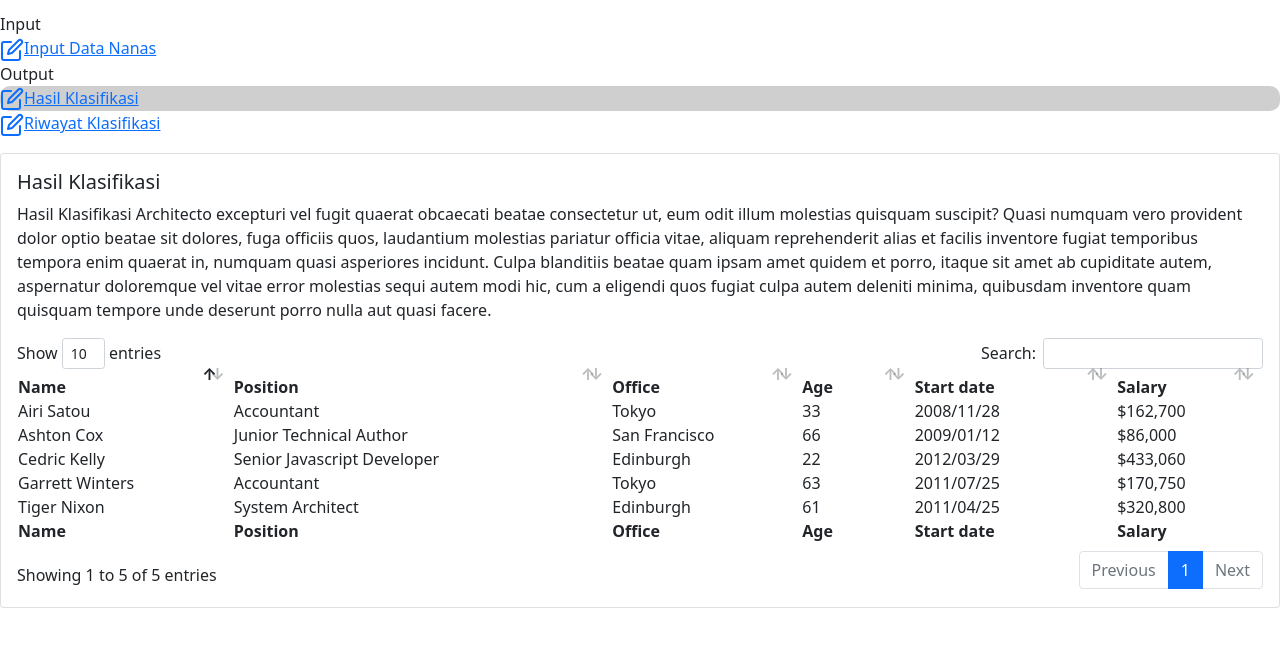
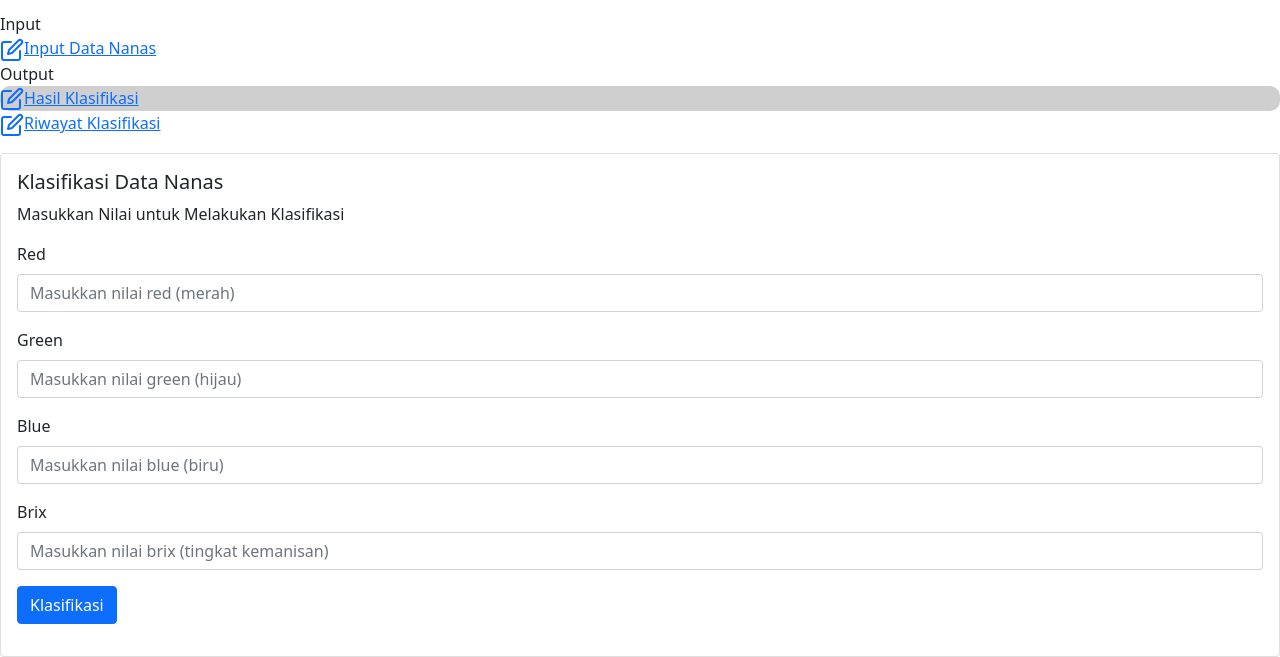
Before and after one commit to nuryamancode/klasifikasibuahnanas, a Django app: page /hasil-klasifikasi in a window 1280 px wide. Shown: the part 564-1221 px from the top of the page. Before the commit the page ends 1172 px from the top, so only its background shows below. Run offline with Django 5.2, Linux system fonts and the light colour scheme; a user stored in the database is signed in; data comes from the database, SQL or seed files in the repository; some libraries are stand-ins or nearby versions.

Commit message:
update klasifikasi

```diff
--- a/klasifikasi/administrator/templates/page/hasil-klasifikasi.html
+++ b/klasifikasi/administrator/templates/page/hasil-klasifikasi.html
@@ -11,78 +11,32 @@ Hasil Klasifikasi
       <div class="col">
         <div class="card">
           <div class="card-body">
-            <h5 class="card-title">Hasil Klasifikasi</h5>
-            <p>
-             Hasil Klasifikasi {% lorem 1 b random %}
-            </p>
-            <table id="zero-conf" class="display" style="width: 100%">
-              <thead>
-                <tr>
-                  <th>Name</th>
-                  <th>Position</th>
-                  <th>Office</th>
-                  <th>Age</th>
-                  <th>Start date</th>
-                  <th>Salary</th>
-                </tr>
-              </thead>
-              <tbody>
-                <tr>
-                  <td>Tiger Nixon</td>
-                  <td>System Architect</td>
-                  <td>Edinburgh</td>
-                  <td>61</td>
-                  <td>2011/04/25</td>
-                  <td>$320,800</td>
-                </tr>
-                <tr>
-                  <td>Garrett Winters</td>
-                  <td>Accountant</td>
-                  <td>Tokyo</td>
-                  <td>63</td>
-                  <td>2011/07/25</td>
-                  <td>$170,750</td>
-                </tr>
-                <tr>
-                  <td>Ashton Cox</td>
-                  <td>Junior Technical Author</td>
-                  <td>San Francisco</td>
-                  <td>66</td>
-                  <td>2009/01/12</td>
-                  <td>$86,000</td>
-                </tr>
-                <tr>
-                  <td>Cedric Kelly</td>
-                  <td>Senior Javascript Developer</td>
-                  <td>Edinburgh</td>
-                  <td>22</td>
-                  <td>2012/03/29</td>
-                  <td>$433,060</td>
-                </tr>
-                <tr>
-                  <td>Airi Satou</td>
-                  <td>Accountant</td>
-                  <td>Tokyo</td>
-                  <td>33</td>
-                  <td>2008/11/28</td>
-                  <td>$162,700</td>
-                </tr>
-              </tbody>
-              <tfoot>
-                <tr>
-                  <th>Name</th>
-                  <th>Position</th>
-                  <th>Office</th>
-                  <th>Age</th>
-                  <th>Start date</th>
-                  <th>Salary</th>
-                </tr>
-              </tfoot>
-            </table>
+            <h5 class="card-title">Klasifikasi Data Nanas</h5>
+            <p>Masukkan Nilai untuk Melakukan Klasifikasi</p>
+             <form id="nanasForm">
+              <div class="mb-3">
+                <label for="red" class="form-label">Red</label>
+                <input type="number" class="form-control" id="red" name="red" placeholder="Masukkan nilai red (merah)" required>
+              </div>
+              <div class="mb-3">
+                <label for="green" class="form-label">Green</label>
+                <input type="number" class="form-control" id="green" name="green" placeholder="Masukkan nilai green (hijau)" required>
+              </div>
+              <div class="mb-3">
+                <label for="blue" class="form-label">Blue</label>
+                <input type="number" class="form-control" id="blue" name="blue" placeholder="Masukkan nilai blue (biru)" required>
+              </div>
+              <div class="mb-3">
+                <label for="brix" class="form-label">Brix</label>
+                <input type="number" step="0.1" class="form-control" id="brix" name="brix" placeholder="Masukkan nilai brix (tingkat kemanisan)" required>
+              </div>
+              <button type="submit" class="btn btn-primary">Klasifikasi</button>
+            </form>
           </div>
         </div>
       </div>
     </div>
   </div>
 </div>
+
 {% endblock contentchild %}
--- a/klasifikasi/administrator/views.py
+++ b/klasifikasi/administrator/views.py
@@ -85,46 +85,34 @@ def inputdatananas(request):
 def import_data_nanas(request):
     if request.method == 'POST' and request.FILES['file']:
         xlsx_file = request.FILES['file']
-
-        # Check if the file is a valid Excel file
-        if not xlsx_file.name.endswith('.xlsx'):
-            messages.error(request, 'Harap unggah file dalam format XLSX.')
-            return redirect('inputdatananas')
-
         try:
             # Read the Excel file into a pandas DataFrame
-            df = pd.read_excel(xlsx_file, engine='openpyxl')
+            df = pd.read_excel(xlsx_file)
 
-            # Example: Check if required columns exist (adapt based on your model)
-            required_columns = ['sample', 'red', 'green', 'blue', 'brix', 'label']  # Update with your actual model fields
-            for col in required_columns:
-                if col not in df.columns:
-                    messages.error(request, f'Missing required column: {col}')
-                    return redirect('inputdatananas')
+            for row in df.itertuples():
+                DataNanas.objects.create(
+                    sample=row.sample, red=row.red, green=row.green, blue=row.blue, brix=row.brix, label=row.label
+                )
 
-            # Process each row of the DataFrame and save to the database
-            for index, row in df.iterrows():
-                try:
-                    # Create DataNanas instances and save them
-                    data_nanas = DataNanas(
-                        sample=row['Sample'],
-                        red=row['Red'],
-                        green=row['Green'],
-                        blue=row['Blue'],
-                        brix=row['Brix'],
-                        label=row['Label'],
-                    )
-                    data_nanas.save()
-                except Exception as e:
-                    messages.error(request, f'Error processing row {index+1}: {str(e)}')
+            messages.success(request, "Data berhasil diimpor!")
 
-            messages.success(request, 'Data berhasil diimpor!')
         except Exception as e:
             messages.error(request, f'Error importing data: {str(e)}')
 
         return redirect('inputdatananas')
 
     return render(request, 'input_datananas.html')
+
+@login_required
+def kosongkan_data_nanas(request):
+    if request.method == "POST":
+        try:
+            DataNanas.objects.all().delete()
+            messages.success(request, "Semua data berhasil dihapus!")
+        except Exception as e:
+            messages.error(request, f"Terjadi kesalahan: {str(e)}")
+        return redirect("inputdatananas")
+    return redirect('inputdatananas')
 
 @login_required
 def inputdatagejala(request):
--- a/klasifikasi/klasifikasi/urls.py
+++ b/klasifikasi/klasifikasi/urls.py
@@ -28,4 +28,5 @@ urlpatterns = [
     path('proses-mpl', views.prosesmpl, name='prosesmpl'),
     path('hasil-klasifikasi', views.hasilklasifikasi, name='hasilklasifikasi'),
     path('import/', views.import_data_nanas, name='import_data_nanas'),
+    path('kosongkan/', views.kosongkan_data_nanas, name='kosongkan_data_nanas'),
 ]
```
Also changed, not shown: klasifikasi/administrator/templates/page/ind-nanas.html (+23 -0 lines).
